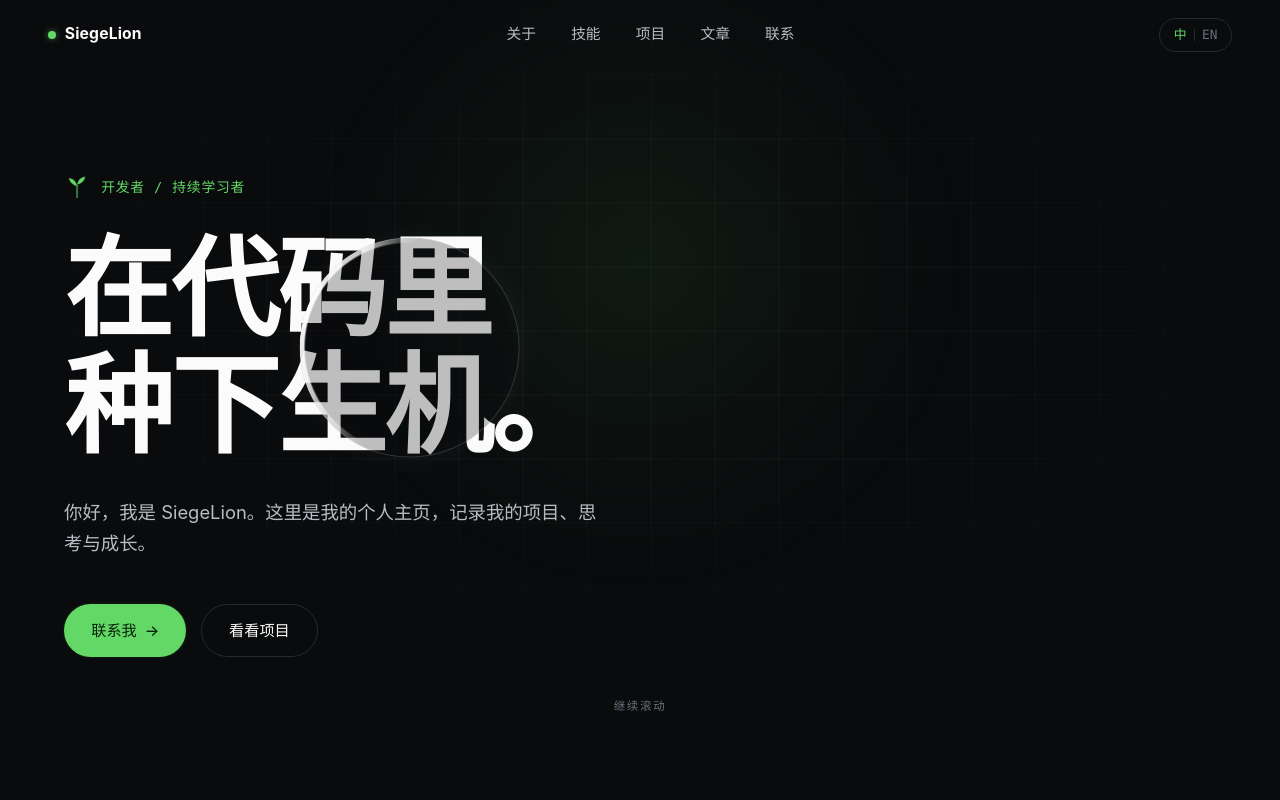
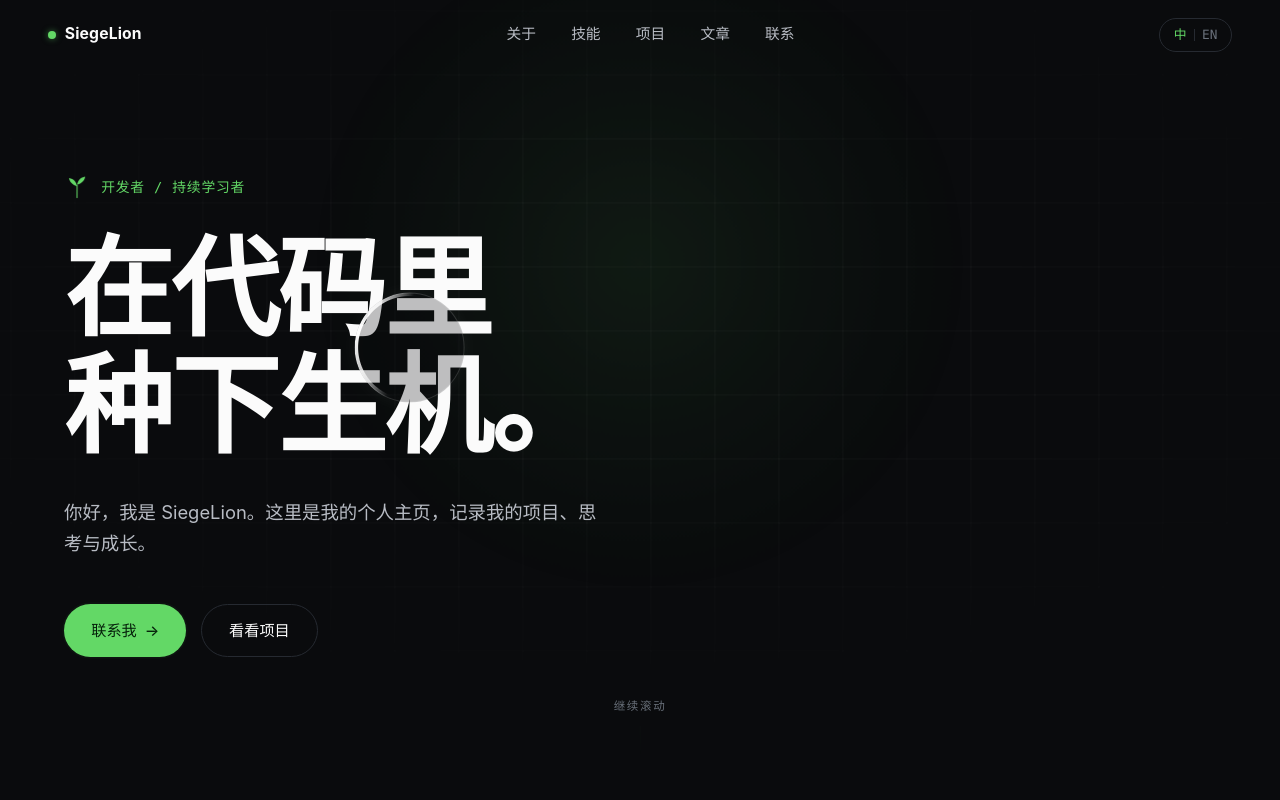
Before and after one commit to SiegeLionDCM/SiegeLionDCM.github.io, a React (Vite) app: page / in a window 1280 px wide. Shown: the top 800 px of the page. Built offline with nearby package versions, Linux system fonts and the light colour scheme.

Commit message:
style: smaller lens circle, remove blur layers

```diff
--- a/src/index.css
+++ b/src/index.css
@@ -321,39 +321,22 @@ main {
   display: block;
 }
 
-/* ---------------- 月食透镜（光标跟随） ---------------- */
+/* ---------------- 月食透镜（光标跟随的小圆环） ---------------- */
 .hero__lens-zone {
   position: relative;
 }
-.hero__title--sharp,
 .lens {
   display: none;
 }
 
-/* 启用透镜后：底层标题模糊 + 红蓝色散，像失焦的信号 */
-.hero__lens-zone.lens-active .hero__title--blurred {
-  color: rgba(251, 251, 251, 0.85);
-  filter: blur(5px);
-  text-shadow:
-    3px 0 rgba(255, 70, 100, 0.28),
-    -3px 0 rgba(90, 200, 255, 0.28);
-}
-/* 清晰层：仅在透镜圆窗内可见 */
-.hero__lens-zone.lens-active .hero__title--sharp {
-  display: block;
-  position: absolute;
-  inset: 0;
-  margin: 0;
-  clip-path: circle(110px at var(--lens-x, -600px) var(--lens-y, -600px));
-}
 /* 透镜本体：暗色圆盘 + 细环 + 一弯亮月牙 */
 .hero__lens-zone.lens-active .lens {
   display: block;
   position: absolute;
   top: 0;
   left: 0;
-  width: 220px;
-  height: 220px;
+  width: 110px;
+  height: 110px;
   z-index: 5;
   pointer-events: none;
   opacity: 0;
@@ -366,8 +349,8 @@ main {
   background: rgba(10, 11, 13, 0.25);
   border: 1px solid rgba(255, 255, 255, 0.16);
   box-shadow:
-    0 0 30px rgba(255, 255, 255, 0.05),
-    inset 0 0 30px rgba(255, 255, 255, 0.03);
+    0 0 18px rgba(255, 255, 255, 0.05),
+    inset 0 0 18px rgba(255, 255, 255, 0.03);
 }
 .lens__crescent {
   position: absolute;
@@ -383,15 +366,15 @@ main {
   );
   -webkit-mask: radial-gradient(
     farthest-side,
-    transparent calc(100% - 6px),
-    #000 calc(100% - 4px)
+    transparent calc(100% - 4px),
+    #000 calc(100% - 3px)
   );
   mask: radial-gradient(
     farthest-side,
-    transparent calc(100% - 6px),
-    #000 calc(100% - 4px)
+    transparent calc(100% - 4px),
+    #000 calc(100% - 3px)
   );
-  filter: drop-shadow(0 0 9px rgba(255, 255, 255, 0.6));
+  filter: drop-shadow(0 0 6px rgba(255, 255, 255, 0.6));
 }
 
 .hero__tagline {
@@ -456,14 +439,8 @@ main {
   color: var(--signal);
 }
 
-/* 触屏设备上即使脚本运行也不显示透镜，标题保持清晰 */
+/* 触屏设备上不显示透镜 */
 @media (pointer: coarse) {
-  .hero__lens-zone.lens-active .hero__title--blurred {
-    color: var(--text);
-    filter: none;
-    text-shadow: none;
-  }
-  .hero__lens-zone.lens-active .hero__title--sharp,
   .hero__lens-zone.lens-active .lens {
     display: none;
   }
```
